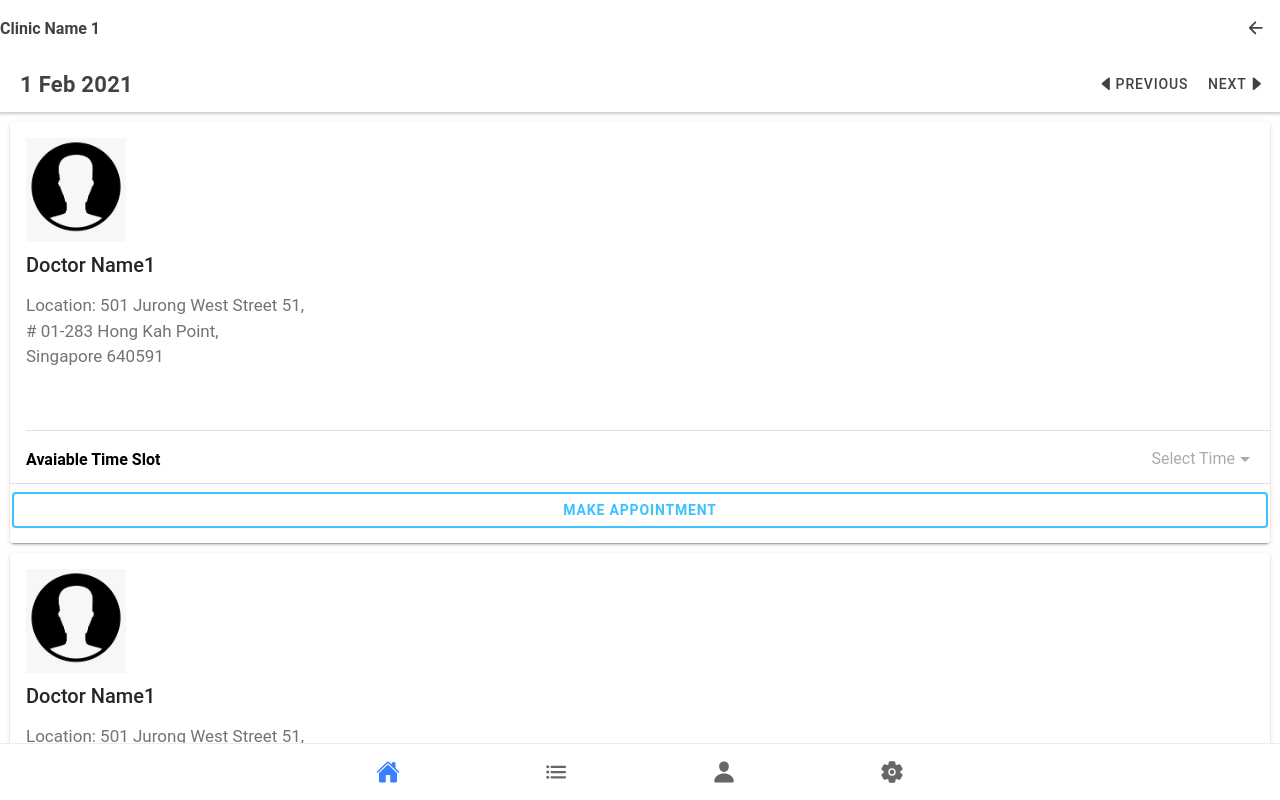
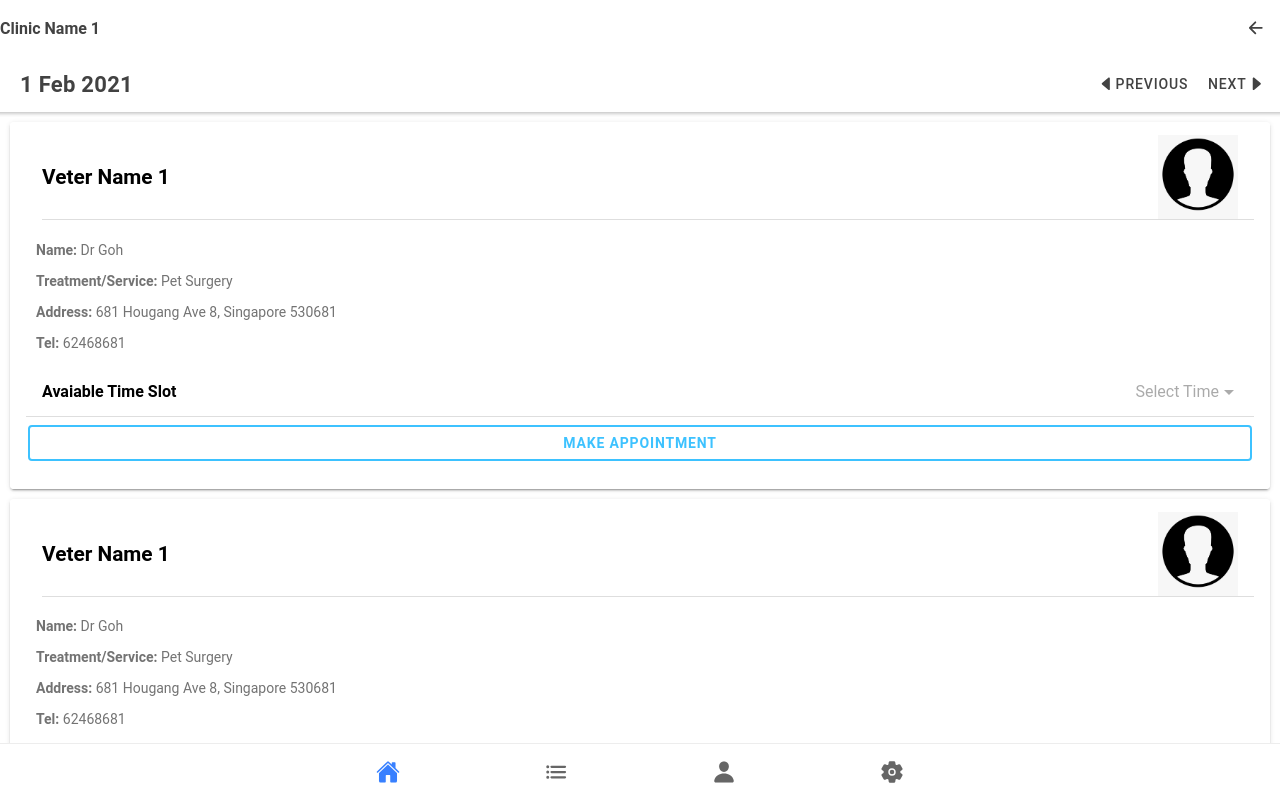
Before and after one commit to johnewong/CZ2006-Frontend, a React (Create React App) app: page /Home/SearchResult/MakeAppointment in a window 1280 px wide. Built offline with nearby package versions, Linux system fonts and the light colour scheme.

Commit message:
mx - update

```diff
--- a/src/pages/MakeAppointment.tsx
+++ b/src/pages/MakeAppointment.tsx
@@ -7,72 +7,98 @@ import { arrowBack, caretBack,caretForward,location, time, person  } from "ionic
 import { useHistory } from "react-router-dom";
 import { IonItem, IonLabel, IonInput, IonButton, IonIcon, IonAlert,IonImg, IonSegment,IonSegmentButton, IonSlides, IonCardHeader, IonCardSubtitle, IonCardTitle, IonCardContent } from '@ionic/react';
 
-function validateEmail(email: string) {
+let veter_data = [
+  {
+    isActive:false,
+    veter: {
+      name: "Dr Goh",
+      major: "Pet Surgery",
+      address: "681 Hougang Ave 8, Singapore 530681",
+      tel: "62468681",
+    },
+  },
 
-}
+  {
+    isActive:false,
+    veter: {
+      name: "Dr Goh",
+      major: "Pet Surgery",
+      address: "681 Hougang Ave 8, Singapore 530681",
+      tel: "62468681",
+    },
+  },
+
+  {
+    isActive:false,
+    veter: {
+      name: "Dr Goh",
+      major: "Pet Surgery",
+      address: "681 Hougang Ave 8, Singapore 530681",
+      tel: "62468681",
+    },
+  },
+
+];
 
 const MakeAppointment: React.FC = () => {
-  const history = useHistory();
-  const [email, setEmail] = useState<string>("eve.holt@reqres.in");
-  const [password, setPassword] = useState<string>("cityslicka");
-  const [iserror, setIserror] = useState<boolean>(false);
   const [message, setMessage] = useState<string>("");
-  const [showMessage, setShowMessage] = useState<boolean>(false);
   const [showModal, setShowModal] = useState(false);
   const [AvaiTime, setAvailableTime] = useState<string>('');
   const [makeAppoint, setMakeAppoint] = useState<boolean>(false);
-  const [showBackDrop, setBackDrop] = useState<boolean>(false);
 
-  const handleMakeAppoint = () => {
-    setMessage("");
-    setMakeAppoint(true);
-    return;
-  };
+  function veterDetail(item:any){
+    //alert("displayDetail"+item.isActive);
+    return (
+      <div>
+         <IonRow>
+              <IonCol>
+                <IonLabel><b>Name: </b></IonLabel>
+                <IonLabel>{item.veter.name}</IonLabel>
+              </IonCol>
+            </IonRow>
+            <IonRow>
+              <IonCol>
+                <IonLabel><b>Treatment/Service: </b></IonLabel>
+                <IonLabel>{item.veter.major}</IonLabel>
+              </IonCol>
+            </IonRow>
+            <IonRow>
+              <IonCol>
+                <IonLabel><b>Address: </b></IonLabel>
+                <IonLabel>{item.veter.address}</IonLabel>
+              </IonCol>
+            </IonRow>
+            <IonRow>
+              <IonCol>
+                <IonLabel><b>Tel: </b></IonLabel>
+                <IonLabel>{item.veter.tel}</IonLabel>
+              </IonCol>
+            </IonRow>
+      </div>
+    );
+  }
 
-
-
+  function displayVeter(item: any, index: any) {
     return (
-    <IonPage>
-      <IonHeader>
+     <IonCard routerLink= "/Home/SearchResult/MakeAppointment">
+        <IonCardContent class="ion-text-left">
           <IonToolbar>
-            <IonButtons  slot="secondary" >
-              <IonButton fill="default" routerLink= "/Home/SearchResult">
-                <IonIcon  icon={arrowBack}/>
-              </IonButton>
-            </IonButtons>
-            <IonLabel class = "ion-text-left" color = "#000000"><b>Clinic Name 1</b></IonLabel>
+            <IonItem>
+            <IonLabel>
+              <div className="card-title"> <b>Veter Name 1</b></div>
+            </IonLabel>
+            <img src= "assets/images/personHead.png" width = "80px" />
+            </IonItem>
           </IonToolbar>
-          </IonHeader>
-          <IonHeader>
-            <IonToolbar>
-            <IonButtons slot="secondary">
-              <IonButton fill="clear" color="#000000">
-                <IonIcon  icon={caretBack} />
-                Previous
-              </IonButton>
-            </IonButtons>
-            <IonTitle style={{fontSize: "22px"}} color = "#000000"><b> 1 Feb 2021</b></IonTitle>
-            <IonButtons slot="primary" >
-              <IonButton fill="clear" color="#000000">Next
-                <IonIcon icon={caretForward} />
-              </IonButton>
-            </IonButtons>
-
-          </IonToolbar>
-      </IonHeader>
-      <IonContent fullscreen>
-
-        <IonCard>
-          <IonCardHeader>
-            <img src= "assets/images/PersonHead.png" width = "100px" />
-          <IonCardTitle class = "ion-text-left">Doctor Name1</IonCardTitle>
-          </IonCardHeader>
-          <IonCardContent className = "doctorDetailFontSize">
-            <div>Location: 501 Jurong West Street 51,</div>
-            <div># 01-283 Hong Kah Point, </div>
-            <div>Singapore 640591</div>
-          </IonCardContent>
-        <IonItem></IonItem>
+          <IonGrid>
+            <IonRow>
+              <IonCol size="5">
+                <IonLabel> </IonLabel>
+                <IonLabel>{item.clinicDate}</IonLabel>
+              </IonCol>
+            </IonRow>
+             {veterDetail(item)}
+          </IonGrid>
           <IonToolbar >
               <IonItem>
                 <IonLabel class = "ion-text-left"> <b>Avaiable Time Slot</b> </IonLabel>
@@ -95,7 +121,8 @@ const MakeAppointment: React.FC = () => {
                         onClick = {() => setShowModal(true)}
                         class = "button button-outline button-block"
                         color = "secondary"><b>Make Appointment</b></IonButton>
-              <IonModal isOpen={showModal} cssClass='my-custom-class'>
+                <IonModal isOpen={showModal} //cssClass='my-custom-class'
+                >
                   <IonContent fullscreen className="ion-padding ion-text-center">
                     <IonGrid>
                       <IonRow>
@@ -131,53 +158,54 @@ const MakeAppointment: React.FC = () => {
                     <IonAlert
                       isOpen={makeAppoint}
                       onDidDismiss={() => setMakeAppoint(false)}
-
                       header={"The appointment has been confirmed!"}
-                    message='<icon src = "assets/images/Icon.jpg" width="35px" height="35px"> Delete this file?'
+                      //message='<icon src = "assets/images/Icon.jpg" width="35px" height="35px"> Delete this file?'
                       buttons={["OK"]}
-
                     />
                   </IonCol>
                 </IonRow>
             </IonToolbar>
+        </IonCardContent>
       </IonCard>
-      <IonCard>
-          <IonCardHeader>
-            <img src= "assets/images/PersonHead.png" width = "100px" />
-          <IonCardTitle class = "ion-text-left">Doctor Name1</IonCardTitle>
-          </IonCardHeader>
-          <IonCardContent className = "doctorDetailFontSize">
-            <div>Location: 501 Jurong West Street 51,</div>
-            <div># 01-283 Hong Kah Point, </div>
-            <div>Singapore 640591</div>
-          </IonCardContent>
-        <IonItem></IonItem>
-          <IonToolbar >
-            <IonItem>
-              <IonLabel class = "ion-text-left"> <b>Avaiable Time Slot</b> </IonLabel>
-              <IonSelect
-                interface="popover"
-                placeholder="Select Time"
-                onIonChange={e => setAvailableTime(e.detail.value)}
-                value={AvaiTime}>
-                <IonSelectOption value="9-930">09:00 - 09:30am</IonSelectOption>
-                <IonSelectOption value="930-10">09:30 - 10:00am</IonSelectOption>
-                <IonSelectOption value="10-1030">10:00 - 10:30am</IonSelectOption>
-                <IonSelectOption value="1030-11">10:30 - 11:00am</IonSelectOption>
-                <IonSelectOption value="1130-12">11:00 - 11:30am</IonSelectOption>
-                <IonSelectOption value="1230-13">11:30 - 12:00pm</IonSelectOption>
-              </IonSelect>
-            </IonItem>
+    );
+  }
+
+  const handleMakeAppoint = () => {
+    setMessage("");
+    setMakeAppoint(true);
+    return;
+  };
+  return (
+    <IonPage>
+      <IonHeader>
+      <IonToolbar>
+            <IonButtons  slot="secondary" >
+              <IonButton fill="default" routerLink= "/Home/SearchResult">
+                <IonIcon  icon={arrowBack}/>
+              </IonButton>
+            </IonButtons>
+            <IonLabel class = "ion-text-left" color = "#000000"><b>Clinic Name 1</b></IonLabel>
+          </IonToolbar>
+          </IonHeader>
+          <IonHeader>
+            <IonToolbar>
+            <IonButtons slot="secondary">
+              <IonButton fill="clear" color="#000000">
+                <IonIcon  icon={caretBack} />
+                Previous
+              </IonButton>
+            </IonButtons>
+            <IonTitle style={{fontSize: "22px"}} color = "#000000"><b> 1 Feb 2021</b></IonTitle>
+            <IonButtons slot="primary" >
+              <IonButton fill="clear" color="#000000">Next
+                <IonIcon icon={caretForward} />
+              </IonButton>
+            </IonButtons>
 
           </IonToolbar>
-          <IonToolbar>
-            <IonButton
-                      onClick = {handleMakeAppoint}
-                      class = "button button-outline button-block"
-                      color = "secondary"><b>Make Appointment</b></IonButton>
-          </IonToolbar>
-        </IonCard>
-
+      </IonHeader>
+      <IonContent >
+      {veter_data.map((item, index) => displayVeter(item, index))}
       </IonContent>
     </IonPage>
   );
--- a/src/pages/SearchResult.tsx
+++ b/src/pages/SearchResult.tsx
@@ -15,10 +15,17 @@ let clinic_data = [
       address: "681 Hougang Ave 8, Singapore 530681",
       tel: "62468681",
     },
-    veterAvailable: {
-      veterName1: "Dr.Lee",
-      veterName2: "Dr.Hoh",
-      veterName3: "Dr.Seh",
+    treatmentAvailable: {
+      treatmentName: "Dental Scaling",
+    },
+  },
+
+  {
+    isActive:false,
+    clinic: {
+      name: "Hougang Vet Center",
+      address: "681 Hougang Ave 8, Singapore 530681",
+      tel: "62468681",
     },
     treatmentAvailable: {
       treatmentName: "Dental Scaling",
@@ -31,28 +38,6 @@ let clinic_data = [
       name: "Hougang Vet Center",
       address: "681 Hougang Ave 8, Singapore 530681",
       tel: "62468681",
-    },
-    veterAvailable: {
-      veterName1: "Dr.Lee",
-      veterName2: "Dr.Hoh",
-      veterName3: "Dr.Seh",
-    },
-    treatmentAvailable: {
-      treatmentName: "Dental Scaling",
-    },
-  },
-
-  {
-    isActive:false,
-    clinic: {
-      name: "Hougang Vet Center",
-      address: "681 Hougang Ave 8, Singapore 530681",
-      tel: "62468681",
-    },
-    veterAvailable: {
-      veterName1: "Dr.Lee",
-      veterName2: "Dr.Hoh",
-      veterName3: "Dr.Seh",
     },
     treatmentAvailable: {
       treatmentName: "Dental Scaling",
@@ -70,25 +55,25 @@ function ClinicDetail(item:any){
     <div>
        <IonRow>
             <IonCol>
-              <IonLabel>Clinic: </IonLabel>
+              <IonLabel><b>Name: </b></IonLabel>
               <IonLabel>{item.clinic.name}</IonLabel>
             </IonCol>
           </IonRow>
           <IonRow>
             <IonCol>
-              <IonLabel>Treatment/Service: </IonLabel>
-              <IonLabel>{item.treatment.treatmentName}</IonLabel>
+              <IonLabel><b>Treatment/Service: </b></IonLabel>
+              <IonLabel>{item.treatmentAvailable.treatmentName}</IonLabel>
             </IonCol>
           </IonRow>
           <IonRow>
             <IonCol>
-              <IonLabel>Address: </IonLabel>
+              <IonLabel><b>Address: </b></IonLabel>
               <IonLabel>{item.clinic.address}</IonLabel>
             </IonCol>
           </IonRow>
           <IonRow>
             <IonCol>
-              <IonLabel>Tel: </IonLabel>
+              <IonLabel><b>Tel: </b></IonLabel>
               <IonLabel>{item.clinic.tel}</IonLabel>
             </IonCol>
           </IonRow>
@@ -98,16 +83,17 @@ function ClinicDetail(item:any){
 
 function displayEvent(item: any, index: any) {
   return (
-   <IonCard>
+   <IonCard routerLink= "/Home/SearchResult/MakeAppointment">
       <IonCardContent class="ion-text-left">
+        <IonToolbar>
+          <IonItem>
+          <IonLabel>
+            <div className="card-title"> <b>Clinic 1</b></div>
+          </IonLabel>
+          <img src= "assets/images/Logo.png" width = "150px" />
+          </IonItem>
+        </IonToolbar>
         <IonGrid>
-          <IonRow>
-            <IonCol>
-              <IonLabel>
-                <div className="card-title">Clinics</div>
-              </IonLabel>
-            </IonCol>
-          </IonRow>
           <IonRow>
             <IonCol size="5">
               <IonLabel> </IonLabel>
```
Lines whose indentation alone changed are shown as unchanged.
